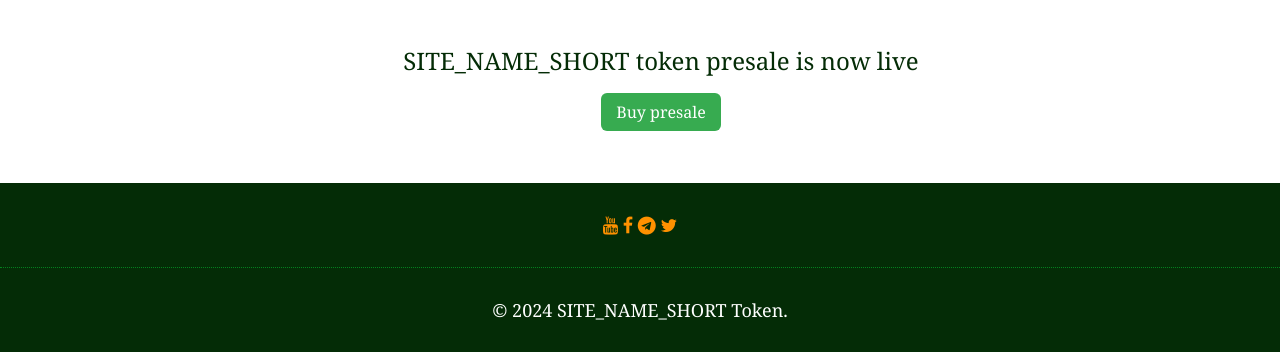
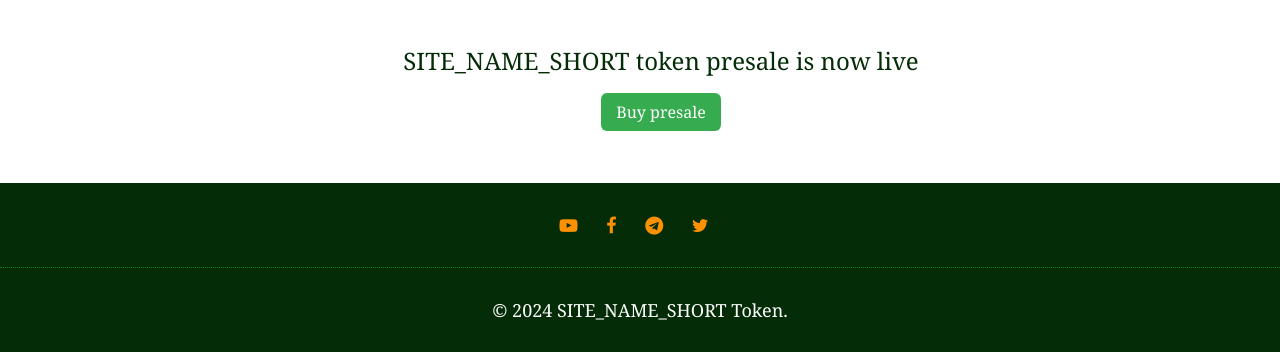
Before and after one commit to Arhinze/aguanit, a PHP site: page / in a window 1280 px wide; the page is wider, and only the part inside the window is pictured. Shown: the part 3448-3800 px from the top of that part. Run offline with PHP 8.4, Linux system fonts and the light colour scheme; a stand-in replaces the project's code that opens the database connection; some libraries are stand-ins or nearby versions; some web fonts are replaced.

Commit message:
spaced out fa links and edited the youtube logo to a more stylish one

```diff
--- a/static/style.css
+++ b/static/style.css
@@ -602,6 +602,7 @@ a{
 
 .footer_fa_links{
     border-bottom: 1px dotted #059625cc;
+    letter-spacing: 12px;
 }
 
 .search-input{
--- a/views/Index_Segments.php
+++ b/views/Index_Segments.php
@@ -181,7 +181,7 @@ class Index_Segments{
 
             <div class="footer">
                 <div class="footer_fa_links">
-                    <a href="https://youtube.com/@aguanittoken?si=2UPwkGxROq7WpLAO"><i class="fa fa-youtube"></i></a>
+                    <a href="https://youtube.com/@aguanittoken?si=2UPwkGxROq7WpLAO"><i class="fa fa-youtube-play"></i></a>
                     <a href="https://www.facebook.com/profile.php?id=61553828145828"><i class="fa fa-facebook"></i></a>
                     <a href="https://t.me/aguanit"><i class="fa fa-telegram"></i></a>
                     <a href="https://x.com/AguanitToken?t=VwVfUCIOP1xBa9KRrfPHkg&s=09"><i class="fa fa-twitter"></i></a>
```
